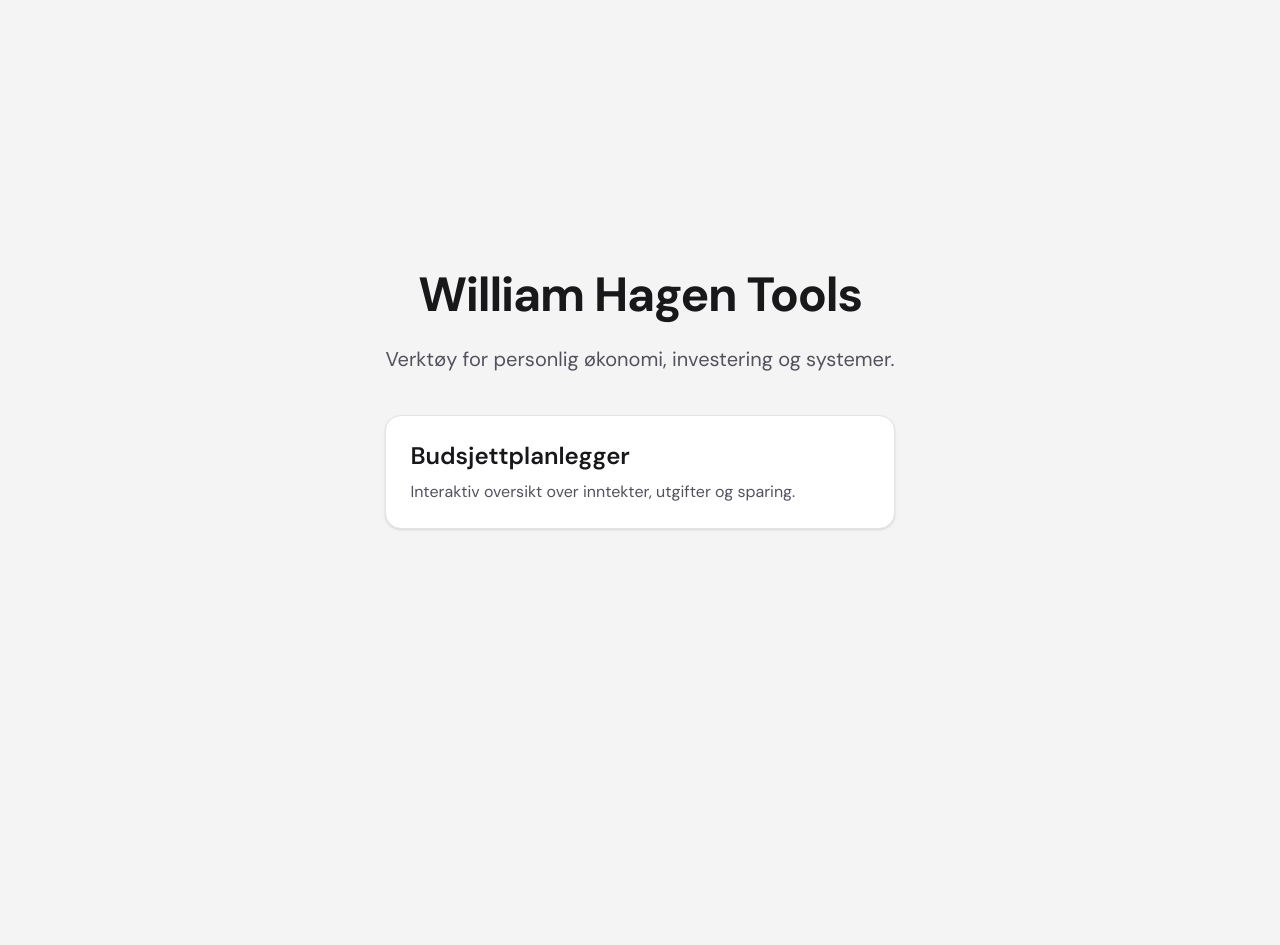
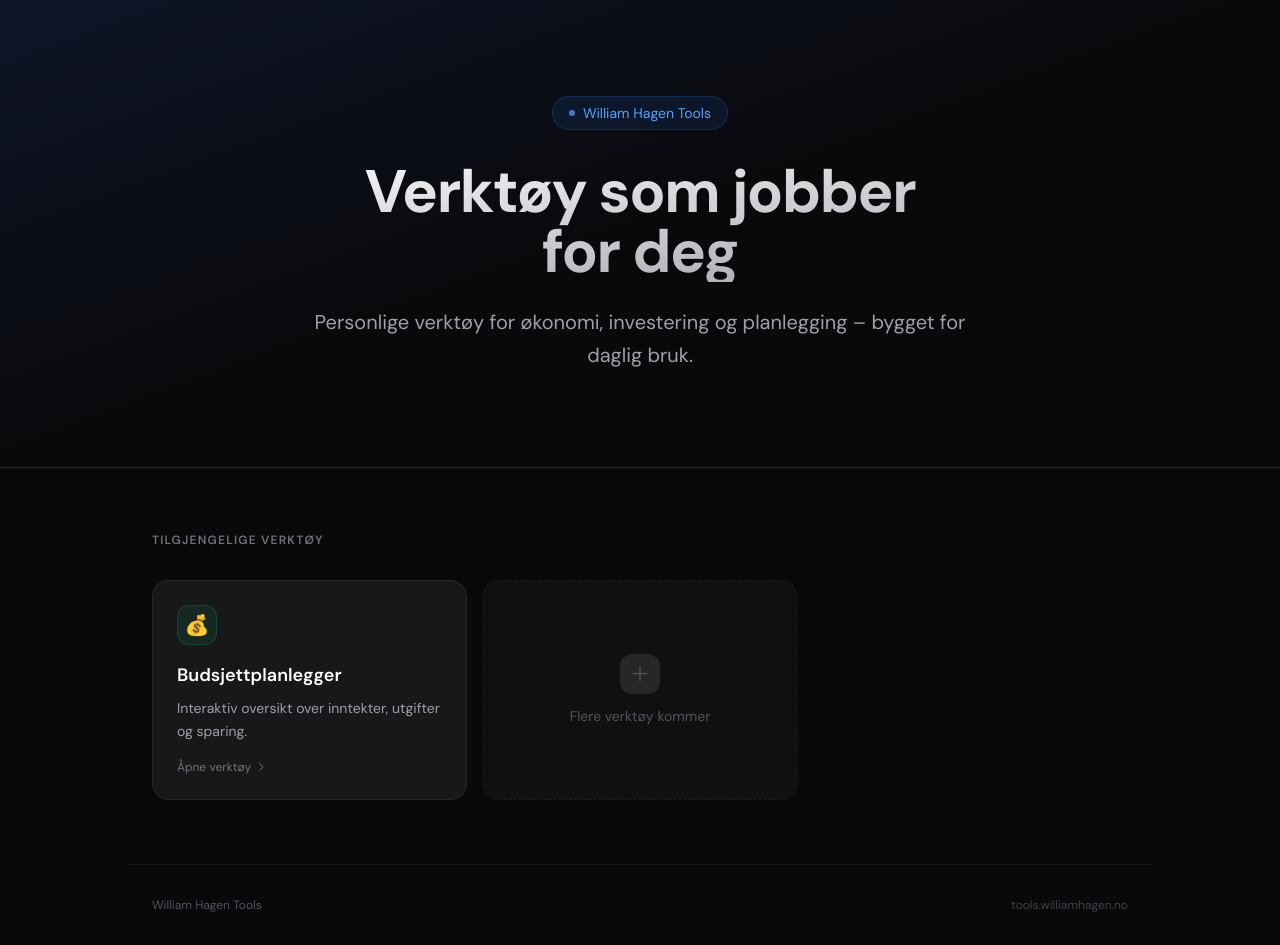
Before and after one commit to WillyHag/william-tools, a Next.js app: page / in a window 1280 px wide. Before the commit the page ends 800 px from the top, so only its background shows below. Built offline with nearby package versions, Linux system fonts and the light colour scheme.

Commit message:
Revamp HomePage layout and styling

```diff
--- a/app/page.tsx
+++ b/app/page.tsx
@@ -1,33 +1,59 @@
 export default function HomePage() {
   return (
-    <main className="min-h-screen bg-zinc-100 flex items-center justify-center p-8">
-      <div className="max-w-3xl text-center">
+    <main className="min-h-screen bg-zinc-950 text-white">
+      {/* Hero */}
+      <div className="relative overflow-hidden border-b border-zinc-800">
+        <div className="absolute inset-0 bg-gradient-to-br from-blue-950/40 via-zinc-950 to-zinc-950" />
+        <div className="relative max-w-5xl mx-auto px-6 py-24 text-center">
+          <div className="inline-flex items-center gap-2 bg-blue-500/10 border border-blue-500/20 rounded-full px-4 py-1.5 text-sm text-blue-400 mb-8">
+            <span className="w-1.5 h-1.5 rounded-full bg-blue-400 animate-pulse" />
+            William Hagen Tools
+          </div>
+          <h1 className="text-5xl sm:text-6xl font-bold tracking-tight mb-6 bg-gradient-to-br from-white to-zinc-400 bg-clip-text text-transparent">
+            Verktøy som jobber<br />for deg
+          </h1>
+          <p className="text-xl text-zinc-400 max-w-2xl mx-auto leading-relaxed">
+            Personlige verktøy for økonomi, investering og planlegging – bygget for daglig bruk.
+          </p>
+        </div>
+      </div>
 
-        <h1 className="text-5xl font-bold tracking-tight mb-6">
-          William Hagen Tools
-        </h1>
+      {/* Tools grid */}
+      <div className="max-w-5xl mx-auto px-6 py-16">
+        <h2 className="text-xs font-semibold uppercase tracking-widest text-zinc-500 mb-8">Tilgjengelige verktøy</h2>
+        <div className="grid sm:grid-cols-2 lg:grid-cols-3 gap-4">
 
-        <p className="text-xl text-zinc-600 mb-10 leading-relaxed">
-          Verktøy for personlig økonomi, investering og systemer.
-        </p>
-
-        <div className="grid gap-4">
-
+          {/* Budsjettplanlegger */}
           <a
             href="/budget"
-            className="bg-white hover:bg-zinc-50 transition border border-zinc-200 rounded-2xl p-6 text-left shadow-sm"
+            className="group relative bg-zinc-900 hover:bg-zinc-800 border border-zinc-800 hover:border-zinc-600 rounded-2xl p-6 transition-all duration-200 hover:shadow-xl hover:shadow-zinc-950/50 hover:-translate-y-0.5"
           >
-            <h2 className="text-2xl font-semibold mb-2">
-              Budsjettplanlegger
-            </h2>
-
-            <p className="text-zinc-600">
-              Interaktiv oversikt over inntekter, utgifter og sparing.
-            </p>
+            <div className="w-10 h-10 rounded-xl bg-emerald-500/10 border border-emerald-500/20 flex items-center justify-center mb-4 text-xl">
+              💰
+            </div>
+            <h3 className="text-lg font-semibold mb-2 group-hover:text-white transition-colors">Budsjettplanlegger</h3>
+            <p className="text-sm text-zinc-400 leading-relaxed">Interaktiv oversikt over inntekter, utgifter og sparing.</p>
+            <div className="mt-4 flex items-center gap-1 text-xs text-zinc-500 group-hover:text-zinc-300 transition-colors">
+              Åpne verktøy
+              <svg className="w-3 h-3 group-hover:translate-x-0.5 transition-transform" fill="none" viewBox="0 0 24 24" stroke="currentColor" strokeWidth={2}>
+                <path strokeLinecap="round" strokeLinejoin="round" d="M9 5l7 7-7 7" />
+              </svg>
+            </div>
           </a>
 
+          {/* Placeholder kort */}
+          <div className="relative bg-zinc-900/50 border border-zinc-800/50 border-dashed rounded-2xl p-6 flex flex-col items-center justify-center text-center min-h-[180px]">
+            <div className="w-10 h-10 rounded-xl bg-zinc-800 flex items-center justify-center mb-3 text-zinc-600 text-xl">＋</div>
+            <p className="text-sm text-zinc-600">Flere verktøy kommer</p>
+          </div>
+
         </div>
+      </div>
 
+      {/* Footer */}
+      <div className="border-t border-zinc-800/50 max-w-5xl mx-auto px-6 py-8 flex items-center justify-between">
+        <span className="text-xs text-zinc-600">William Hagen Tools</span>
+        <span className="text-xs text-zinc-700">tools.williamhagen.no</span>
       </div>
     </main>
   );
```
